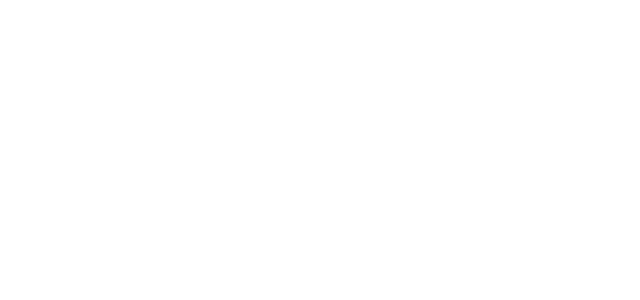
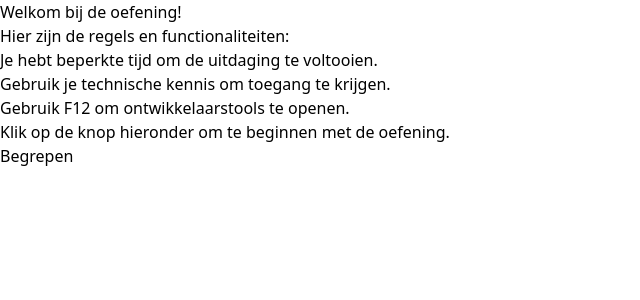
Before and after one commit to nkarimova24/kw1c-proeflesdag, a React (Vite) app: page /material in a window 1280 px wide. Before the commit this address had no page. Shown: the top 300 px of the page, without its empty margins (0-640 px from the left). Built offline with nearby package versions, Linux system fonts and the light colour scheme.

Commit message:
setup Material / uitleg

```diff
--- a/src/App.jsx
+++ b/src/App.jsx
@@ -1,5 +1,6 @@
 import { BrowserRouter as Router, Routes, Route } from "react-router-dom";
 import LoginPage from "./pages/LoginPage";
+import MaterialPage from "./pages/MaterialPage";
 import ExercisePage from "./pages/ExercisePage";
 
 function App() {
@@ -7,7 +8,8 @@
     <Router>
       <Routes>
         <Route path="/" element={<LoginPage />} />
-        <Route path="/opdracht" element={<ExercisePage />} />
+        <Route path="/material" element={<MaterialPage />} />
+        <Route path="/exercise" element={<ExercisePage />} />
       </Routes>
     </Router>
   );
--- a/src/components/Timer.jsx
+++ b/src/components/Timer.jsx
@@ -43,9 +43,9 @@
 
       {showTips && (
         <div className="mt-2 space-y-2">
-          {tips.tip1 && <div className="p-2 bg-yellow-300 rounded">💡 Tip: 'admin' is een standaard inlognaam.</div>}
-          {tips.tip2 && <div className="p-2 bg-yellow-300 rounded">💡 Tip: Gebruik F12 om de ontwikkelaarstools te openen.</div>}
-          {tips.tip3 && <div className="p-2 bg-yellow-300 rounded">💡 Tip: Bekijk de broncode van de pagina om te zien hoe je kunt inloggen.</div>}
+          {tips.tip1 && <div className="p-2 bg-300 rounded">Tip: 'admin' is een standaard inlognaam.</div>}
+          {tips.tip2 && <div className="p-2 bg-300 rounded">Tip: Gebruik F12 om de ontwikkelaarstools te openen.</div>}
+          {tips.tip3 && <div className="p-2 bg-300 rounded">Tip: Bekijk de broncode van de pagina om te zien hoe je kunt inloggen.</div>}
         </div>
       )}
     </div>
--- a/src/pages/LoginPage.jsx
+++ b/src/pages/LoginPage.jsx
@@ -16,7 +16,7 @@
     console.log(passwordAttempts);
 
     if (username === "admin" && password === "supergeheim123") {
-      navigate("/opdracht");
+      navigate("/material");
     } else {
       setError("Onjuiste inloggegevens");
     }
@@ -24,7 +24,7 @@
 
   useEffect(() => {
     const script = document.createElement("script");
-    script.innerHTML = `console.log("🚀 Geheime login: admin / supergeheim123")`;
+    script.innerHTML = `Geheime login: admin / supergeheim123`;
     document.body.appendChild(script);
 
     return () => {
--- /dev/null
+++ b/src/pages/MaterialPage.jsx
@@ -0,0 +1,27 @@
+import { useNavigate } from "react-router-dom";
+
+const MaterialPage = () => {
+  const navigate = useNavigate();
+
+  return (
+    <div className="container">
+      <div className="card">
+        <h2>Welkom bij de oefening!</h2>
+        <p>
+          Hier zijn de regels en functionaliteiten:
+        </p>
+        <ul>
+          <li>Je hebt beperkte tijd om de uitdaging te voltooien.</li>
+          <li>Gebruik je technische kennis om toegang te krijgen.</li>
+          <li>Gebruik F12 om ontwikkelaarstools te openen.</li>
+        </ul>
+        <p>
+          Klik op de knop hieronder om te beginnen met de oefening.
+        </p>
+        <button onClick={() => navigate("/exercise")}>Begrepen</button>
+      </div>
+    </div>
+  );
+};
+
+export default MaterialPage;
```
